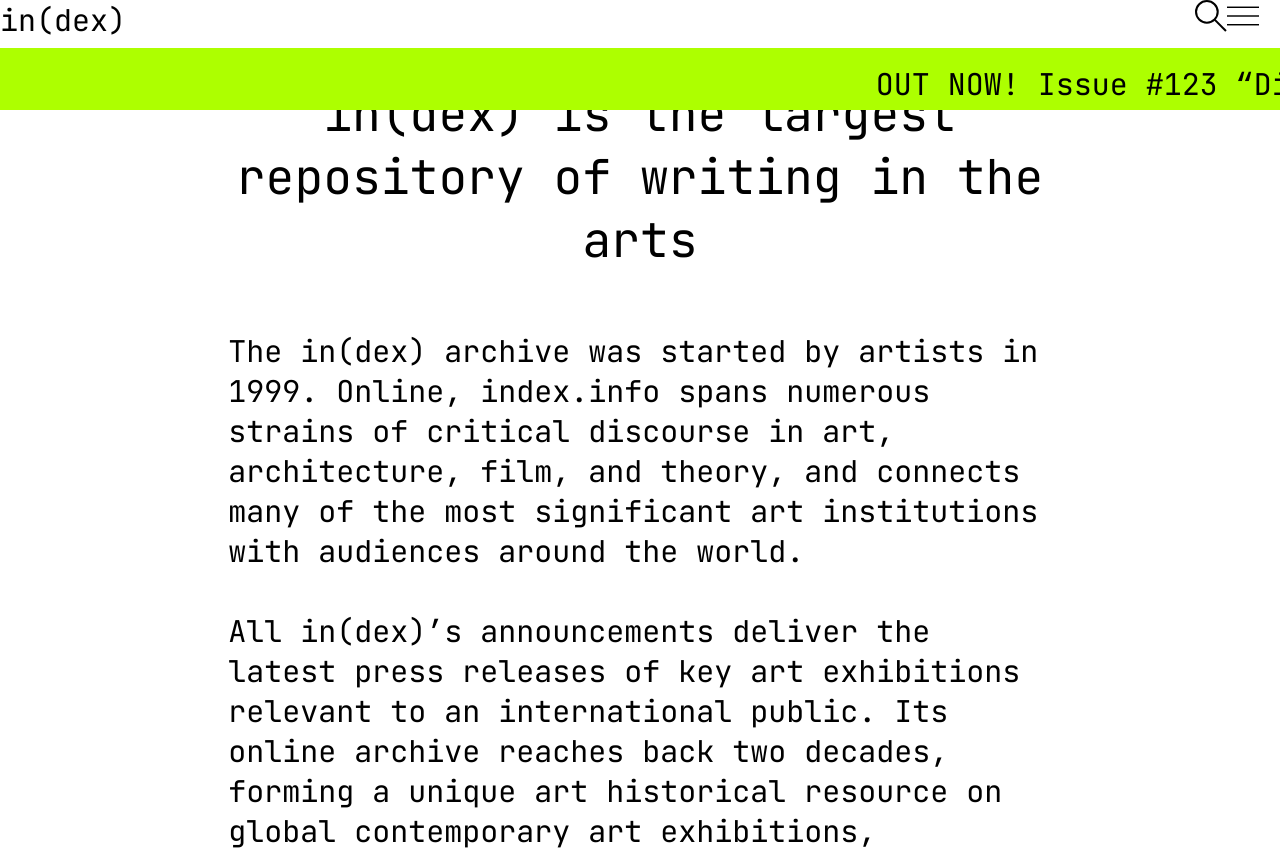
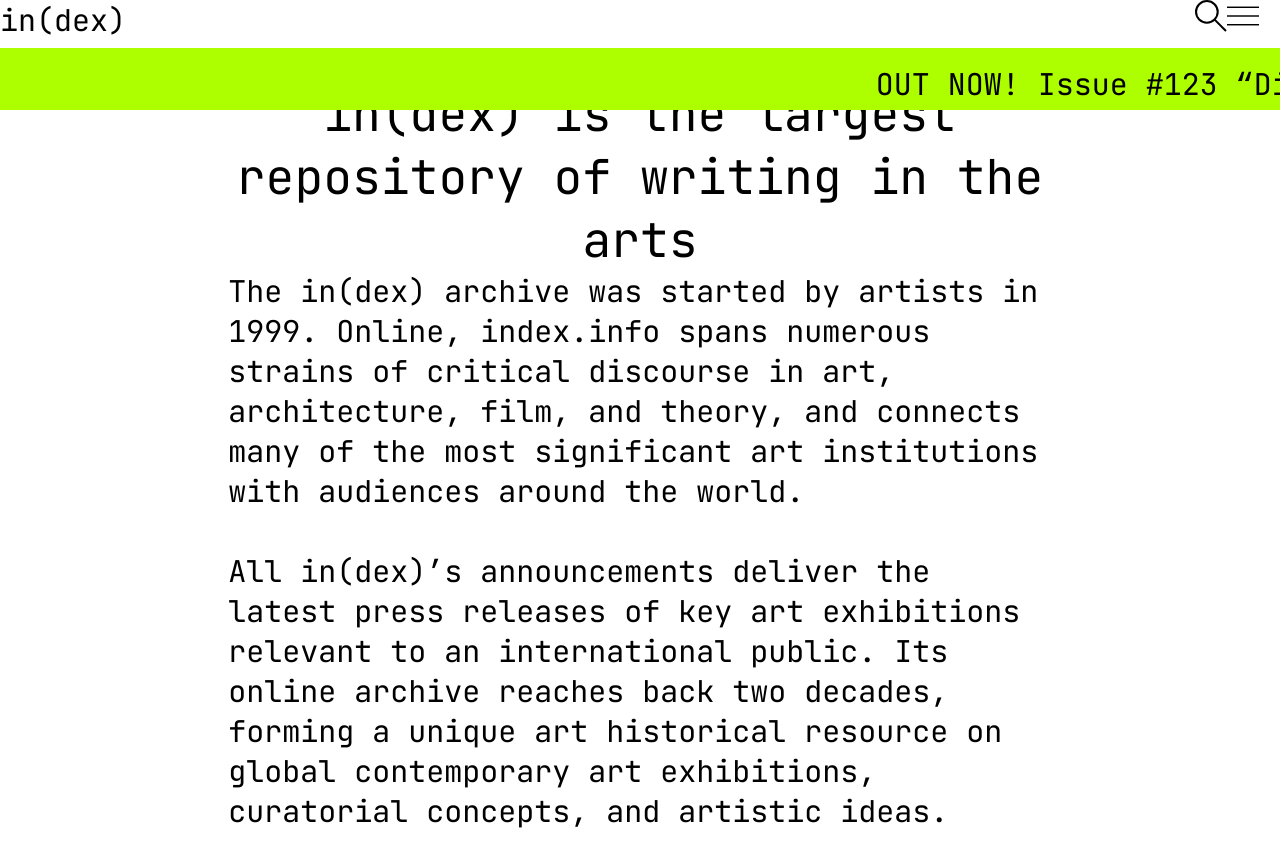
Before and after one commit to Yngvolainen/index, a Vue app: page /about-us in a window 1280 px wide. Shown: the top 850 px of the page. Built offline with nearby package versions, Linux system fonts and the light colour scheme.

Commit message:
formatting

```diff
--- a/src/components/About.vue
+++ b/src/components/About.vue
@@ -55,7 +55,8 @@ import Footer from '../components/Footer.vue';
 	.about__text {
 		font-size: var(--body);
 		grid-column: 1/ span 12;
-		margin-top: 60px;
+		top: 60px;
+		bottom: 120px;
 	}
 
 	.text__section {
```
